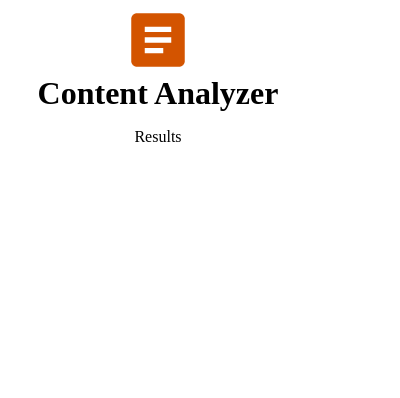
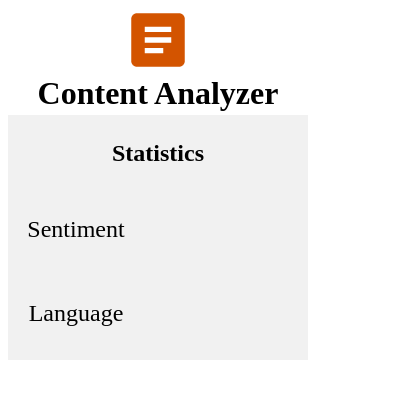
Before and after one commit to s-wild/Detecting-Online-Resource-Neutrality-and-Reliability-Web-Research-Sprint-3, a browser extension: page extension/popup.html in a window 400 px wide. Drawn offline with Linux system fonts and the light colour scheme.

Commit message:
Added HTML layout updates and gauge example.

```diff
--- a/extension/css/popup.css
+++ b/extension/css/popup.css
@@ -1,5 +1,9 @@
 body {
   width: 300px;
+}
+canvas {
+  max-width: 10em;
+  max-height: 6em;
 }
 .icon {
   max-width: 4em;
@@ -15,3 +19,15 @@ h1 {
 .text-center {
   text-align: center;
 }
+.font-large {
+  font-size: 1.5em;
+}
+.statistics {
+  padding: 0.3em 0;
+  background-color: #F1F1F1;
+}
+.stat-title {
+  vertical-align: top;
+  margin-top: 1.2em;
+  display: inline-block;
+}
--- a/extension/popup.html
+++ b/extension/popup.html
@@ -3,6 +3,7 @@
   <head>
     <img class="icon" src="images/icon.png" alt="Icon">
     <title>Content Analyzer</title>
+    <script src="js/libraries/gauge.min.js"></script>
     <script src="js/settings.js"></script>
     <script src="js/popup.js"></script>
     <link rel="stylesheet" type="text/css" href="css/popup.css">
@@ -10,6 +11,16 @@
   <body>
     <h1 class="text-center">Content Analyzer</h1>
     <!-- <button id="checkPage">Check this page now!</button> -->
-    <p class="text-center" id="results">Results</p>
+    <div class="statistics text-center">
+      <h2>Statistics</h2>
+      <div class="result">
+        <span class="stat-title font-large">Sentiment</span>
+        <canvas id="sentiment"></canvas>
+      </div>
+      <div class="result">
+        <span class="stat-title font-large">Language</span>
+        <canvas id="writing"></canvas>
+      </div>
+    </div>
   </body>
 </html>
```
